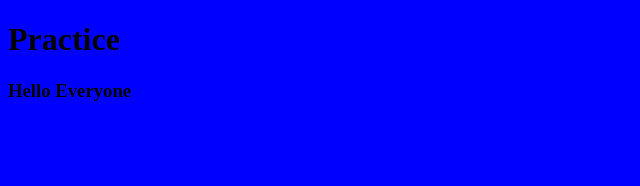
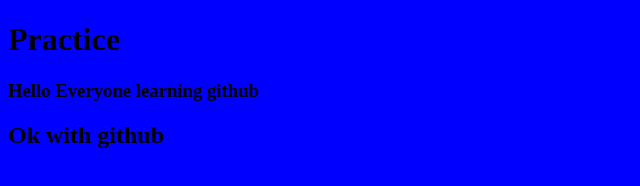
Before and after one commit to manikyamreddy735/Github_practice, a plain HTML site: page index.html in a window 1280 px wide. Shown: the whole page, without its empty margins (0-640 px from the left). Drawn offline with Linux system fonts and the light colour scheme.

Commit message:
Adding a new line by shankar

```diff
--- a/index.html
+++ b/index.html
@@ -8,8 +8,8 @@
 </head>
 <body>
     <h1>Practice </h1>
-    <h3>Hello Everyone</h3>
-
+    <h3>Hello Everyone learning github</h3>
+<h2> Ok with github</h2>
     <script src="script.js"></script>
 </body>
 </html>
```
